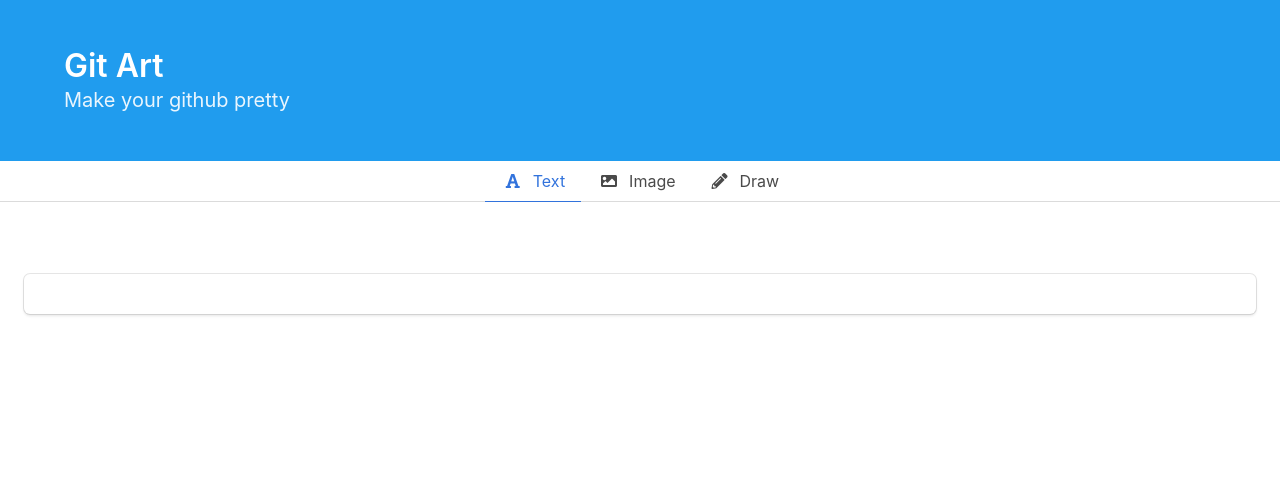
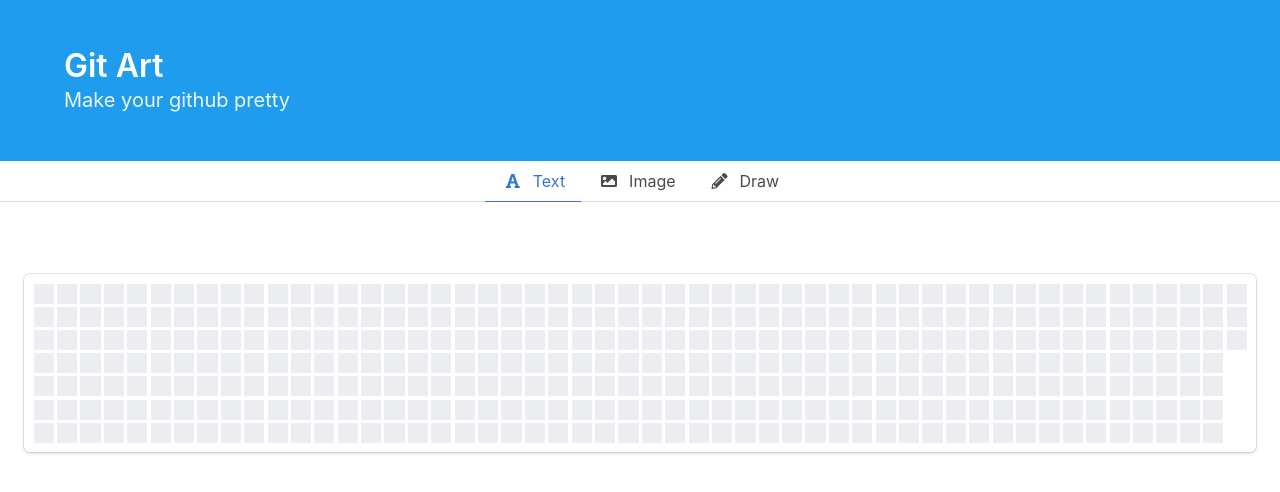
Before and after one commit to jamesjarvis/git-art, a React (Create React App) app: page / in a window 1280 px wide. Shown: the top 492 px of the page. Built offline with nearby package versions, Linux system fonts and the light colour scheme.

Commit message:
Fixed GitwallContext

```diff
--- a/src/App.js
+++ b/src/App.js
@@ -39,7 +39,7 @@
           selectedNav={this.state.selectedNav}
           navbarTabOnClick={this._selectNav}
         />
-        <GitWallContext.Provider value={this.state.gitWallObject}>
+        <GitWallContext.Provider value={{gitWallObject: this.state.gitWallObject}}>
           <GitContributionComponentMain />
         </GitWallContext.Provider>
 
--- a/src/GitContributionComponent/GitContributionComponentMain.js
+++ b/src/GitContributionComponent/GitContributionComponentMain.js
@@ -16,11 +16,9 @@
           <div className="box">
             <GitWallContext.Consumer>
               {
-                (consumerProps)=>{
-                  console.log(consumerProps.walls);
-                  consumerProps.walls.map(
+                (consumerProps)=>(
+                  consumerProps.gitWallObject.walls.map(
                     (wallRow)=>{
-                      console.log(wallRow);
                       return(
                         <div key={wallRow[0].date.format()+"-rowHeader" }className="columns">
                           {
@@ -40,7 +38,7 @@
                       );
                     }
                   )
-                }
+                )
               }
             </GitWallContext.Consumer>
 
```
